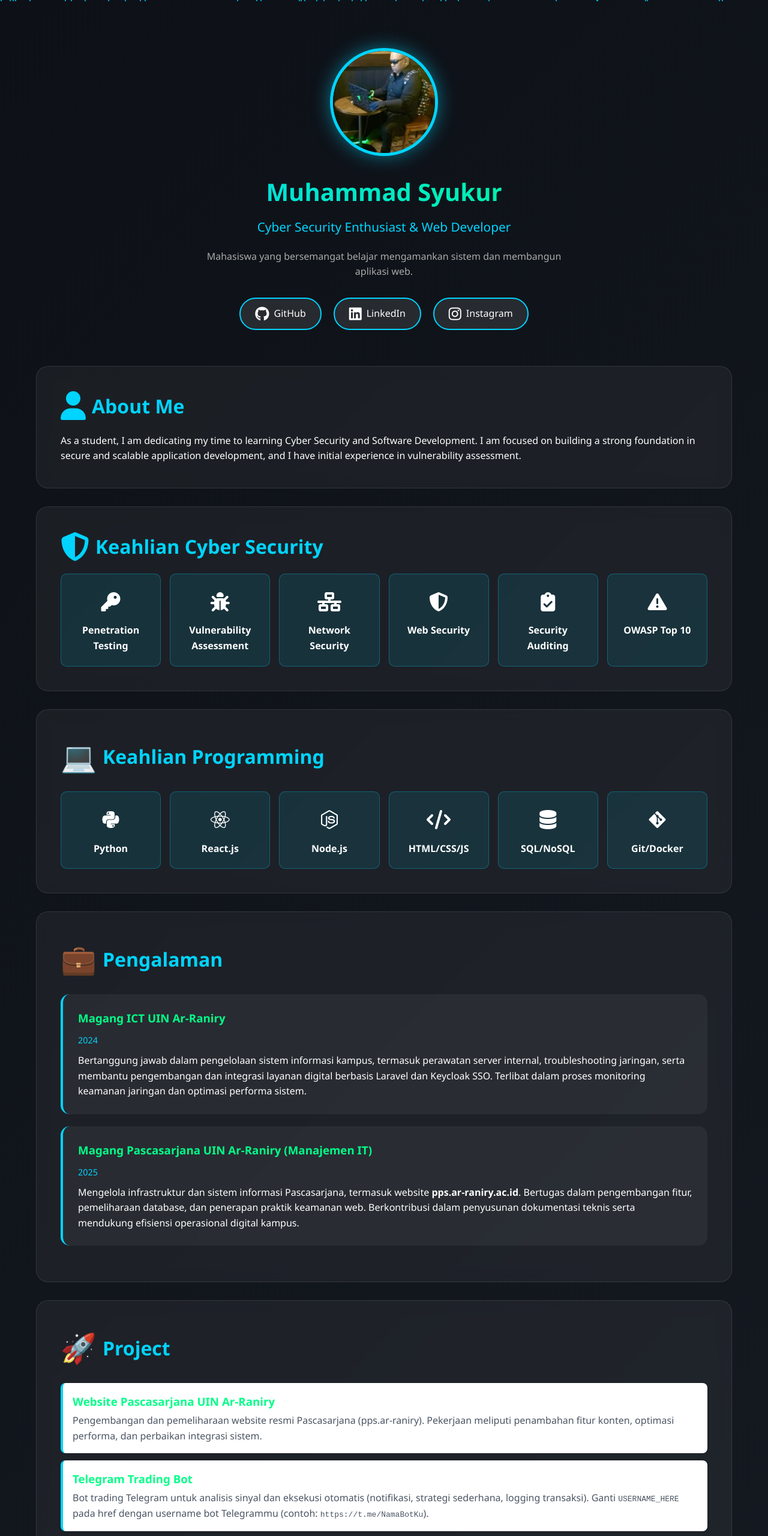
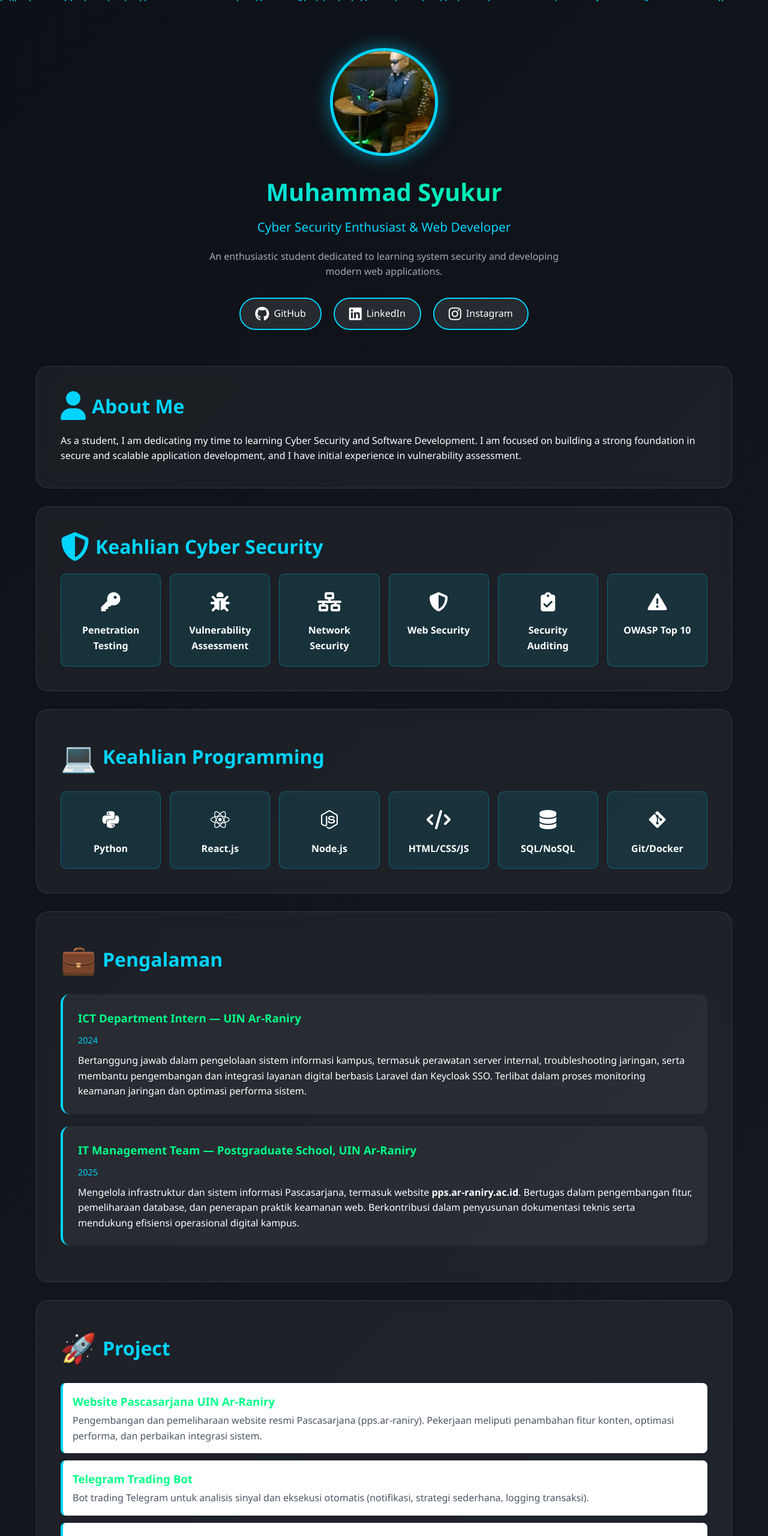
Before and after one commit to SyukurGit/SyukurPortofolio, a plain HTML site: page index.html in a window 1280 px wide. Shown: the top 2560 px of the page at 60% size. Drawn offline with Linux system fonts and the light colour scheme.

Commit message:
Pesan update

```diff
--- a/index.html
+++ b/index.html
@@ -24,8 +24,7 @@
         <h1>Muhammad Syukur</h1>
         <p class="subtitle">Cyber Security Enthusiast & Web Developer</p>
         <p class="tagline">
-          Mahasiswa yang bersemangat belajar mengamankan sistem dan membangun
-          aplikasi web.
+          An enthusiastic student dedicated to learning system security and developing modern web applications.
         </p>
 
         <div class="social-links">
@@ -37,14 +36,14 @@
             <i class="fa-brands fa-github icon"></i> GitHub
           </a>
           <a
-            href="https://www.linkedin.com/in/muhammad-syukur-a2b250216/"
+            href="https://www.linkedin.com"
             class="social-btn"
             target="_blank"
           >
             <i class="fa-brands fa-linkedin icon"></i> LinkedIn
           </a>
           <a
-            href="https://instagram.com/yourusername"
+            href="https://instagram.com"
             class="social-btn"
             target="_blank"
           >
@@ -154,7 +153,7 @@
   <h2><span class="icon">💼</span> Pengalaman</h2>
 
   <div class="experience-item">
-    <h3>Magang ICT UIN Ar-Raniry</h3>
+<h3>ICT Department Intern — UIN Ar-Raniry</h3>
     <p class="date">2024</p>
     <p>
       Bertanggung jawab dalam pengelolaan sistem informasi kampus, termasuk
@@ -165,7 +164,7 @@
   </div>
 
   <div class="experience-item">
-    <h3>Magang Pascasarjana UIN Ar-Raniry (Manajemen IT)</h3>
+<h3>IT Management Team — Postgraduate School, UIN Ar-Raniry</h3>
     <p class="date">2025</p>
     <p>
       Mengelola infrastruktur dan sistem informasi Pascasarjana, termasuk
@@ -194,7 +193,7 @@
     <h3>Telegram Trading Bot</h3>
     <p>
       Bot trading Telegram untuk analisis sinyal dan eksekusi otomatis (notifikasi, strategi sederhana, logging transaksi).
-      Ganti <code>USERNAME_HERE</code> pada href dengan username bot Telegrammu (contoh: <code>https://t.me/NamaBotKu</code>).
+
     </p>
   </a>
 
```
